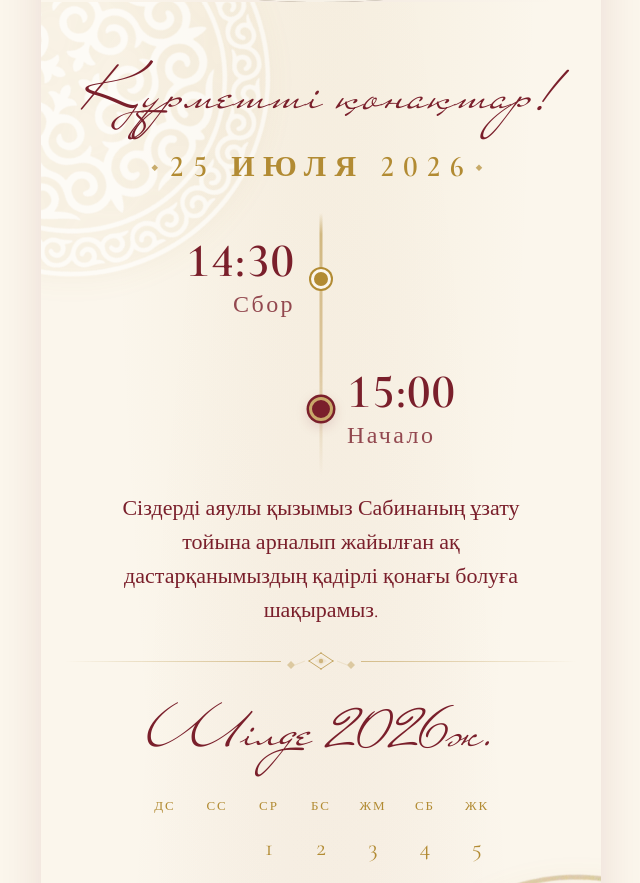
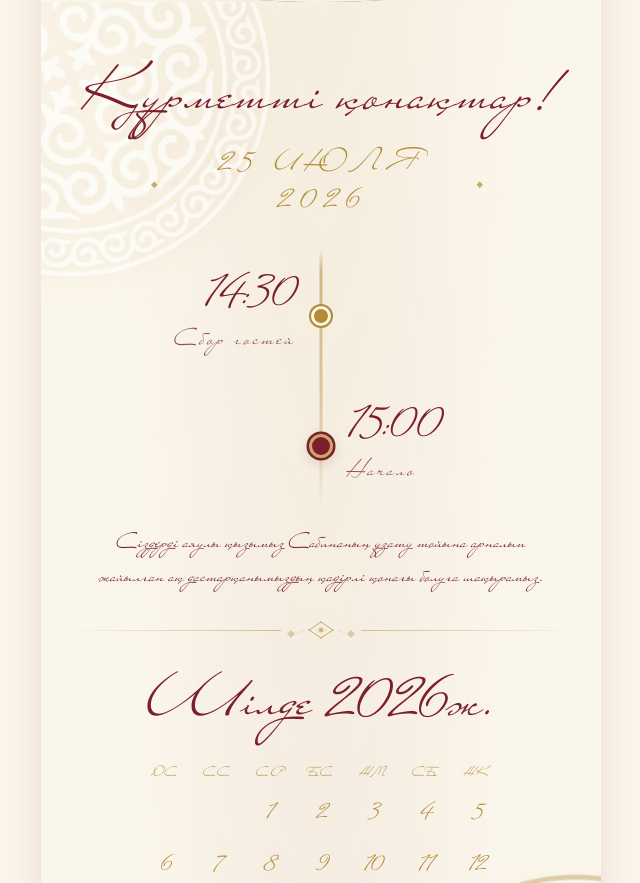
Before and after one commit to usern23/kyz-uzatu, a React (Vite) app: page / in a window 1280 px wide. Shown: the part 856-1739 px from the top of the page, without its empty margins (319-959 px from the left). Built offline with nearby package versions, Linux system fonts and the light colour scheme.

Commit message:
style: use KZCarolina font everywhere

```diff
--- a/src/components/Invite.tsx
+++ b/src/components/Invite.tsx
@@ -19,7 +19,7 @@ export default function Invite({ data }: Props) {
           <div className="schedule-item schedule-item--left">
             <div className="schedule-content">
               <div className="schedule-time">14:30</div>
-              <div className="schedule-desc">Сбор</div>
+              <div className="schedule-desc">Сбор гостей</div>
             </div>
             <div className="schedule-dot" />
             <div className="schedule-spacer" />
--- a/src/styles.css
+++ b/src/styles.css
@@ -29,7 +29,7 @@
 html, body { background: var(--paper); }
 
 body {
-  font-family: 'Cormorant Garamond', 'Times New Roman', serif;
+  font-family: 'KZCarolina', 'Great Vibes', cursive;
   font-weight: 400;
   color: var(--rose);
   -webkit-font-smoothing: antialiased;
@@ -240,7 +240,7 @@ section.reveal {
   position: absolute;
   top: 2.5%; left: 4%;
   z-index: 5;
-  font-family: 'Cormorant Garamond', serif;
+  font-family: 'KZCarolina', 'Great Vibes', cursive;
   letter-spacing: 0.45em;
   text-transform: uppercase;
   font-size: clamp(9px, 2.2vw, 12px);
@@ -281,7 +281,7 @@ section.reveal {
 /* Қыз ұзату — больше, левее */
 .kyz-uzatu-line {
   font-family: 'KZCarolina', 'Great Vibes', cursive;
-  font-size: clamp(52px, 23vw, 100px);
+  font-size: clamp(52px, 20vw, 75px);
   font-weight: 500;
   color: var(--rose);
   line-height: 0.9;
@@ -298,7 +298,7 @@ section.reveal {
     margin: 0 0 -0.25em 0;
   }
   .kyz-uzatu-line {
-    font-size: clamp(60px, 20vw, 80px);
+    font-size: clamp(40px, 18vw, 60px);
     padding-left: 10%;
   }
 }
@@ -316,7 +316,7 @@ section.reveal {
 .hero-divider svg { width: 10px; height: 10px; flex-shrink: 0; }
 
 .hero-title {
-  font-family: 'Cormorant Garamond', serif;
+  font-family: 'KZCarolina', 'Great Vibes', cursive;
   font-size: clamp(11px, 3vw, 17px);
   letter-spacing: 0.35em;
   text-transform: uppercase;
@@ -356,7 +356,7 @@ section.reveal {
 .section + .section { padding-top: 24px; }
 
 .uptitle {
-  font-family: 'Cormorant Garamond', serif;
+  font-family: 'KZCarolina', 'Great Vibes', cursive;
   letter-spacing: 0.18em;
   font-size: 18px;
   color: var(--gold);
@@ -374,7 +374,7 @@ section.reveal {
 }
 
 .body-text {
-  font-family: 'Cormorant Garamond', serif;
+  font-family: 'KZCarolina', 'Great Vibes', cursive;
   font-style: normal;
   font-size: 22px;
   line-height: 1.55;
@@ -440,7 +440,7 @@ section.reveal {
 }
 
 .schedule-date {
-  font-family: 'Cormorant Garamond', serif;
+  font-family: 'KZCarolina', 'Great Vibes', cursive;
   font-size: clamp(22px, 7vw, 30px);
   letter-spacing: 0.28em;
   text-transform: uppercase;
@@ -541,7 +541,7 @@ section.reveal {
 
 /* Время (крупный) */
 .schedule-time {
-  font-family: 'Cormorant Garamond', serif;
+  font-family: 'KZCarolina', 'Great Vibes', cursive;
   font-size: clamp(42px, 11vw, 48px);
   font-weight: 600;
   color: var(--rose);
@@ -553,7 +553,7 @@ section.reveal {
 
 /* Описание под временем */
 .schedule-desc {
-  font-family: 'Cormorant Garamond', serif;
+  font-family: 'KZCarolina', 'Great Vibes', cursive;
   font-size: clamp(17px, 5vw, 24px);
   font-weight: 500;
   color: var(--rose);
@@ -566,7 +566,7 @@ section.reveal {
 
 /* ════ Старый event-date (оставлен как fallback) ════ */
 .event-date {
-  font-family: 'Cormorant Garamond', serif;
+  font-family: 'KZCarolina', 'Great Vibes', cursive;
   font-size: 24px;
   color: var(--rose);
   letter-spacing: 0.05em;
@@ -603,7 +603,7 @@ section.reveal {
   gap: 4px;
 }
 .cal-wd {
-  font-family: 'Cormorant Garamond', serif;
+  font-family: 'KZCarolina', 'Great Vibes', cursive;
   font-size: 13px;
   letter-spacing: 0.15em;
   color: var(--gold);
@@ -613,7 +613,7 @@ section.reveal {
 .cal-cell {
   aspect-ratio: 1;
   display: flex; align-items: center; justify-content: center;
-  font-family: 'Cormorant Garamond', serif;
+  font-family: 'KZCarolina', 'Great Vibes', cursive;
   font-size: 24px;
   color: var(--gold);
   font-weight: 400;
@@ -644,7 +644,7 @@ section.reveal {
 /* ============ Venue ============ */
 .venue { padding-top: 30px; }
 .venue-label {
-  font-family: 'Cormorant Garamond', serif;
+  font-family: 'KZCarolina', 'Great Vibes', cursive;
   font-size: 19px;
   color: var(--gold);
   letter-spacing: 0.12em;
@@ -652,7 +652,7 @@ section.reveal {
   font-weight: 400;
 }
 .venue-lines {
-  font-family: 'Cormorant Garamond', serif;
+  font-family: 'KZCarolina', 'Great Vibes', cursive;
   font-size: 24px;
   color: var(--rose);
   line-height: 1.5;
@@ -670,7 +670,7 @@ section.reveal {
   border-radius: 50px;
   color: var(--rose);
   text-decoration: none;
-  font-family: 'Cormorant Garamond', serif;
+  font-family: 'KZCarolina', 'Great Vibes', cursive;
   font-size: 15px;
   letter-spacing: 0.15em;
   text-transform: uppercase;
@@ -685,7 +685,7 @@ section.reveal {
 /* ============ DressCode ============ */
 .dresscode { padding-top: 30px; }
 .dc-text {
-  font-family: 'Cormorant Garamond', serif;
+  font-family: 'KZCarolina', 'Great Vibes', cursive;
   font-size: 22px;
   color: var(--rose);
   max-width: 440px;
@@ -707,7 +707,7 @@ section.reveal {
 /* ============ Hosts ============ */
 .hosts-section { padding-top: 30px; padding-bottom: 30px; }
 .hosts-label {
-  font-family: 'Cormorant Garamond', serif;
+  font-family: 'KZCarolina', 'Great Vibes', cursive;
   font-size: 19px;
   color: var(--gold);
   letter-spacing: 0.12em;
@@ -729,7 +729,7 @@ section.reveal {
 /* ============ RSVP ============ */
 .rsvp { padding-top: 36px; }
 .rsvp-deadline {
-  font-family: 'Cormorant Garamond', serif;
+  font-family: 'KZCarolina', 'Great Vibes', cursive;
   font-size: 22px;
   color: var(--rose);
   max-width: 440px;
@@ -742,7 +742,7 @@ section.reveal {
 .field { display: block; margin-bottom: 28px; }
 .field span {
   display: block;
-  font-family: 'Cormorant Garamond', serif;
+  font-family: 'KZCarolina', 'Great Vibes', cursive;
   font-size: 13px; letter-spacing: 0.15em;
   color: var(--gold);
   font-weight: 500;
@@ -756,7 +756,7 @@ section.reveal {
   border: none;
   border-bottom: 1px solid var(--gold);
   background: transparent;
-  font-family: 'Cormorant Garamond', serif;
+  font-family: 'KZCarolina', 'Great Vibes', cursive;
   font-size: 17px;
   color: var(--rose);
   border-radius: 0;
@@ -783,7 +783,7 @@ section.reveal {
 }
 .rsvp-radio-field legend {
   display: block;
-  font-family: 'Cormorant Garamond', serif;
+  font-family: 'KZCarolina', 'Great Vibes', cursive;
   font-size: 13px;
   letter-spacing: 0.15em;
   color: var(--gold);
@@ -826,7 +826,7 @@ section.reveal {
   opacity: 1;
 }
 .rsvp-radio-label {
-  font-family: 'Cormorant Garamond', serif;
+  font-family: 'KZCarolina', 'Great Vibes', cursive;
   font-size: 18px;
   color: var(--rose);
   letter-spacing: 0.03em;
@@ -854,7 +854,7 @@ section.reveal {
   background: var(--rose);
   color: var(--beige);
   border: 0;
-  font-family: 'Cormorant Garamond', serif;
+  font-family: 'KZCarolina', 'Great Vibes', cursive;
   font-size: 14px;
   letter-spacing: 0.3em;
   text-transform: uppercase;
@@ -876,7 +876,7 @@ section.reveal {
   margin-bottom: 10px;
 }
 .rsvp-thanks p {
-  font-family: 'Cormorant Garamond', serif;
+  font-family: 'KZCarolina', 'Great Vibes', cursive;
   font-size: 18px;
   color: var(--rose);
 }
@@ -884,7 +884,7 @@ section.reveal {
 /* ============ Contacts ============ */
 .contacts { padding-top: 36px; padding-bottom: 50px; }
 .contacts-label {
-  font-family: 'Cormorant Garamond', serif;
+  font-family: 'KZCarolina', 'Great Vibes', cursive;
   font-size: 22px;
   color: var(--gold);
   letter-spacing: 0.08em;
@@ -905,7 +905,7 @@ section.reveal {
   color: var(--rose);
   transition: all .25s ease;
   background: transparent;
-  font-family: 'Cormorant Garamond', serif;
+  font-family: 'KZCarolina', 'Great Vibes', cursive;
 }
 .contact-pill:hover {
   background: var(--rose); color: var(--beige);
@@ -945,7 +945,7 @@ section.reveal {
 }
 .footer-orn img { width: 100%; height: 100%; object-fit: contain; }
 .footer-tagline {
-  font-family: 'Cormorant Garamond', serif;
+  font-family: 'KZCarolina', 'Great Vibes', cursive;
   font-size: 11px;
   letter-spacing: 0.35em;
   text-transform: uppercase;
@@ -953,7 +953,7 @@ section.reveal {
   margin-bottom: 8px;
 }
 .footer-brand {
-  font-family: 'Cormorant Garamond', serif;
+  font-family: 'KZCarolina', 'Great Vibes', cursive;
   font-size: 15px;
   letter-spacing: 0.3em;
   text-transform: uppercase;
```
